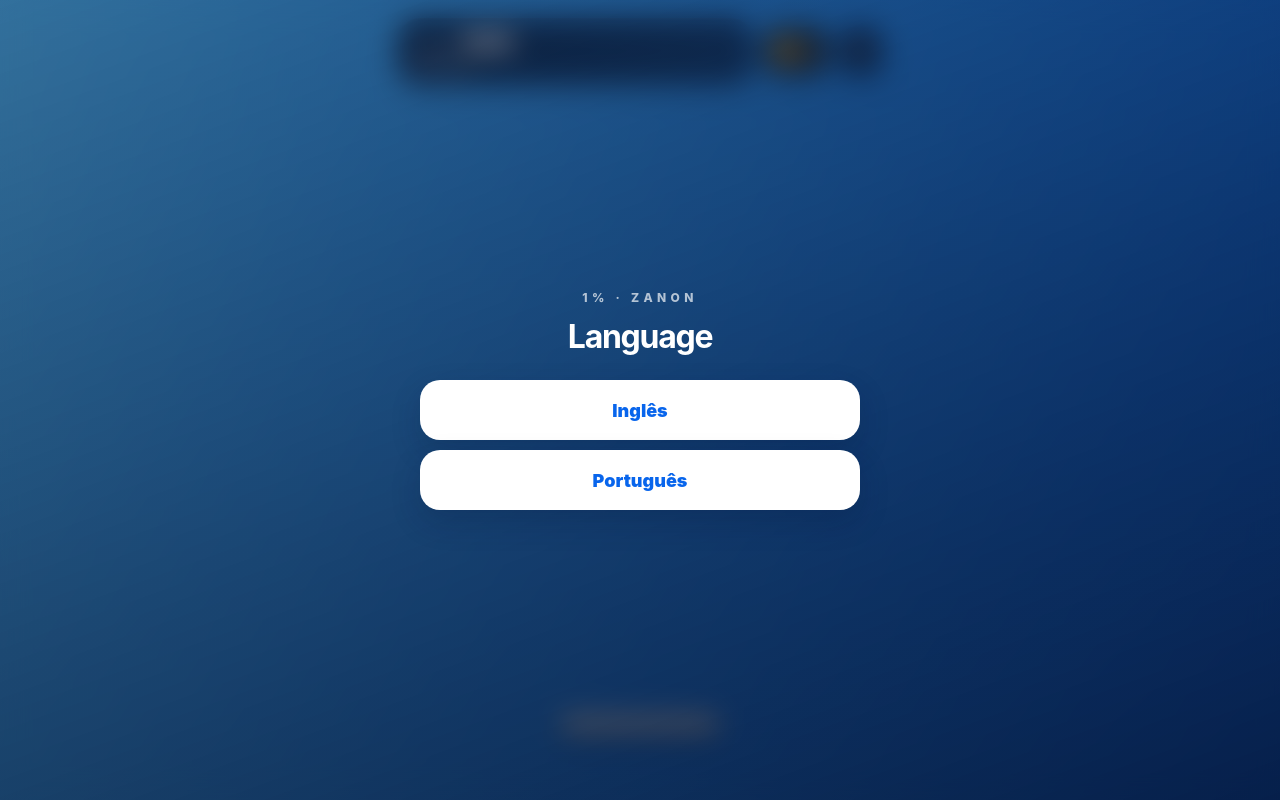
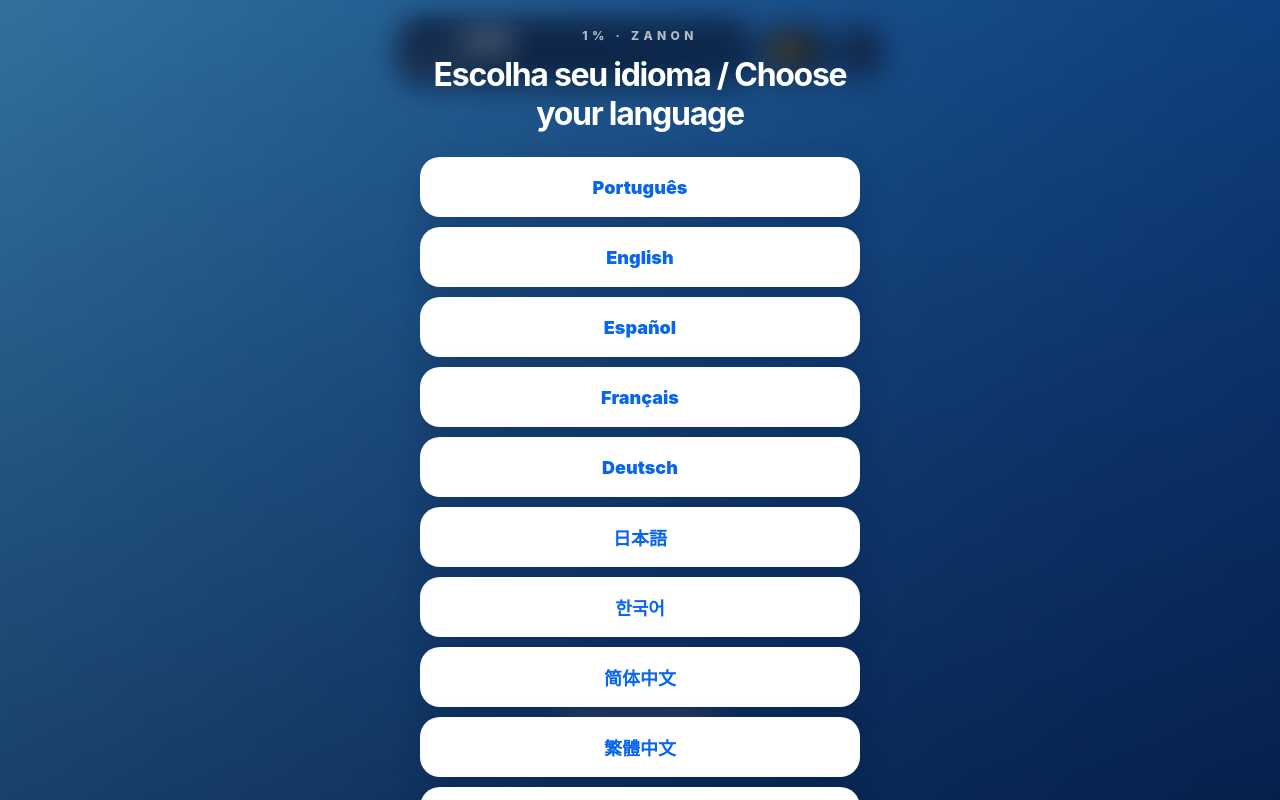
Before and after one commit to diaspaulin27-rgb/1-, a plain HTML site: page index.html in a window 1280 px wide. Drawn offline with Linux system fonts and the light colour scheme.

Commit message:
Atualizar o index.html

```diff
--- a/index.html
+++ b/index.html
@@ -24,15 +24,24 @@
   <section class="overlay" id="languageScreen">
     <div class="card">
       <div class="brand">1% · ZANON</div>
-      <h2 id="languageTitle">Language</h2>
+      <h2 id="languageTitle">Escolha seu idioma / Choose your language</h2>
       <div class="languageButtons">
-        <button class="languageButton" id="languageEnglish">Inglês</button>
-        <button class="languageButton" id="languagePortuguese">Português</button>
+        <button class="languageButton" id="languagePortuguese" data-language="pt">Português</button>
+        <button class="languageButton" id="languageEnglish" data-language="en">English</button>
+        <button class="languageButton" id="languageSpanish" data-language="es">Español</button>
+        <button class="languageButton" id="languageFrench" data-language="fr">Français</button>
+        <button class="languageButton" id="languageGerman" data-language="de">Deutsch</button>
+        <button class="languageButton" id="languageJapanese" data-language="ja">日本語</button>
+        <button class="languageButton" id="languageKorean" data-language="ko">한국어</button>
+        <button class="languageButton" id="languageChineseSimplified" data-language="zh-CN">简体中文</button>
+        <button class="languageButton" id="languageChineseTraditional" data-language="zh-TW">繁體中文</button>
+        <button class="languageButton" id="languageHindi" data-language="hi">हिन्दी</button>
+        <button class="languageButton" id="languageItalian" data-language="it">Italiano</button>
       </div>
     </div>
   </section>
 
-  <section class="overlay" id="start">
+  <section class="overlay hidden" id="start">
     <div class="card">
       <h1>1%</h1>
       <p class="tag">Cada rebatida deixa tudo 1% mais difícil. Quanto você aguenta?</p>
```
